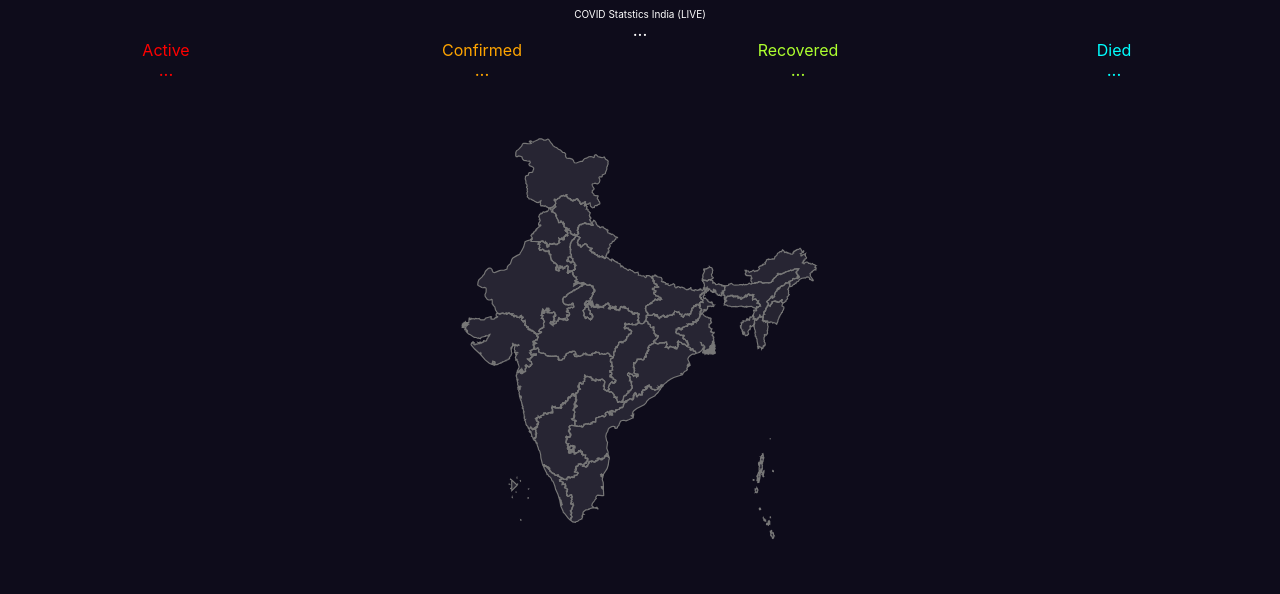
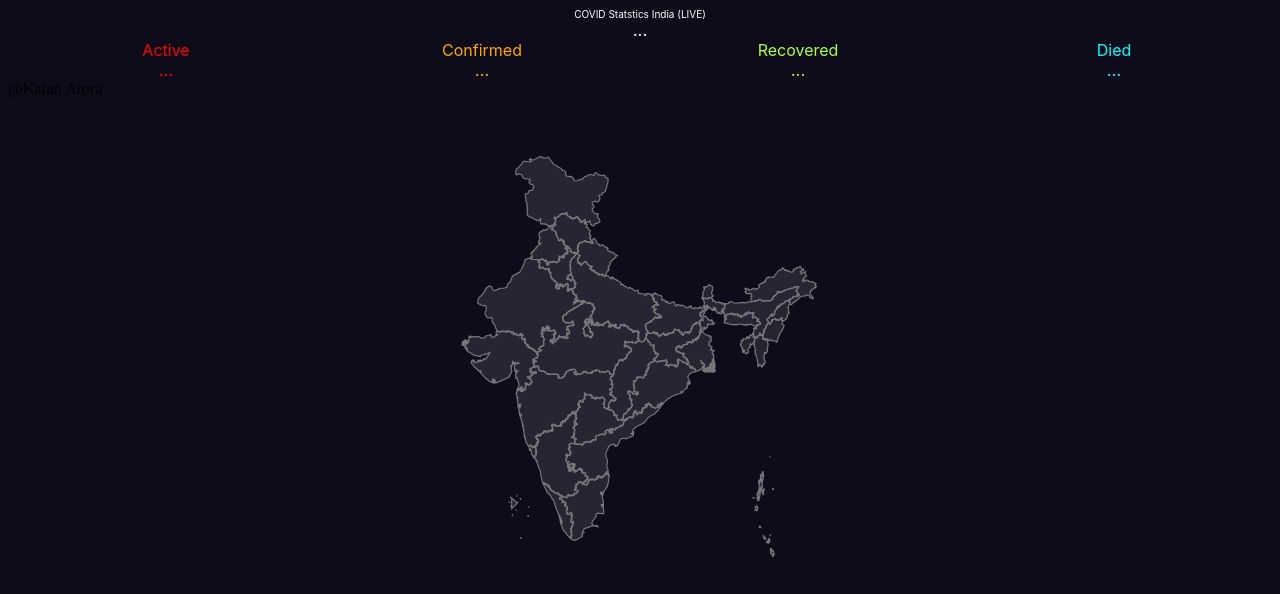
Before and after one commit to Karan36k/covid, a plain HTML site: page index.html in a window 1280 px wide. Drawn offline with Linux system fonts and the light colour scheme.

Commit message:
Update index.html

```diff
--- a/index.html
+++ b/index.html
@@ -85,6 +85,7 @@
           <div class="caseFigDied">...</div>
         </div>
       </div>
+      <div style = "align:right"> @Karan Arora </div>
       <div class="map">
         <?xml version="1.0" encoding="utf-8"?>
         <!-- (c) ammap.com | SVG map of India - High -->
```
